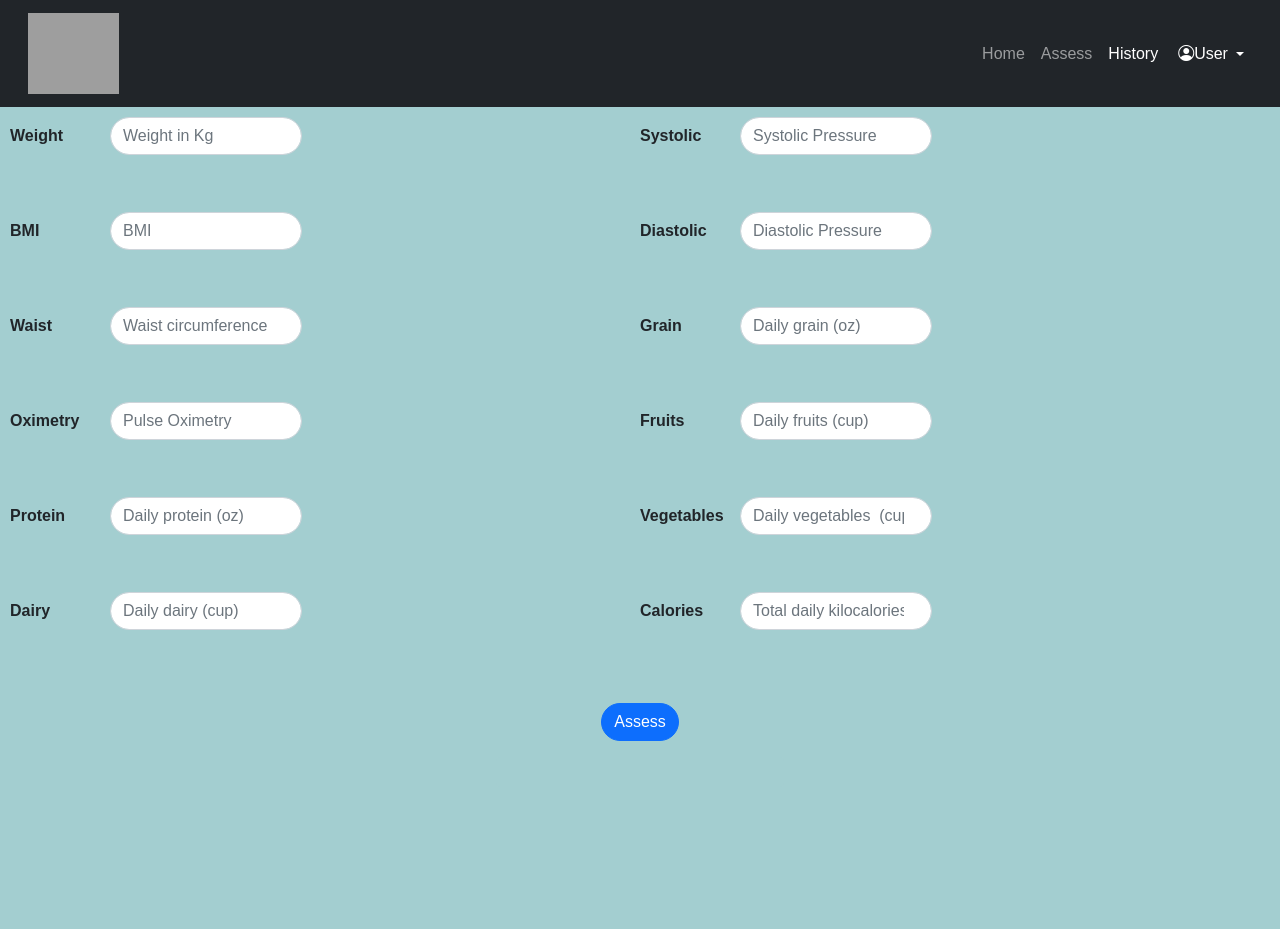
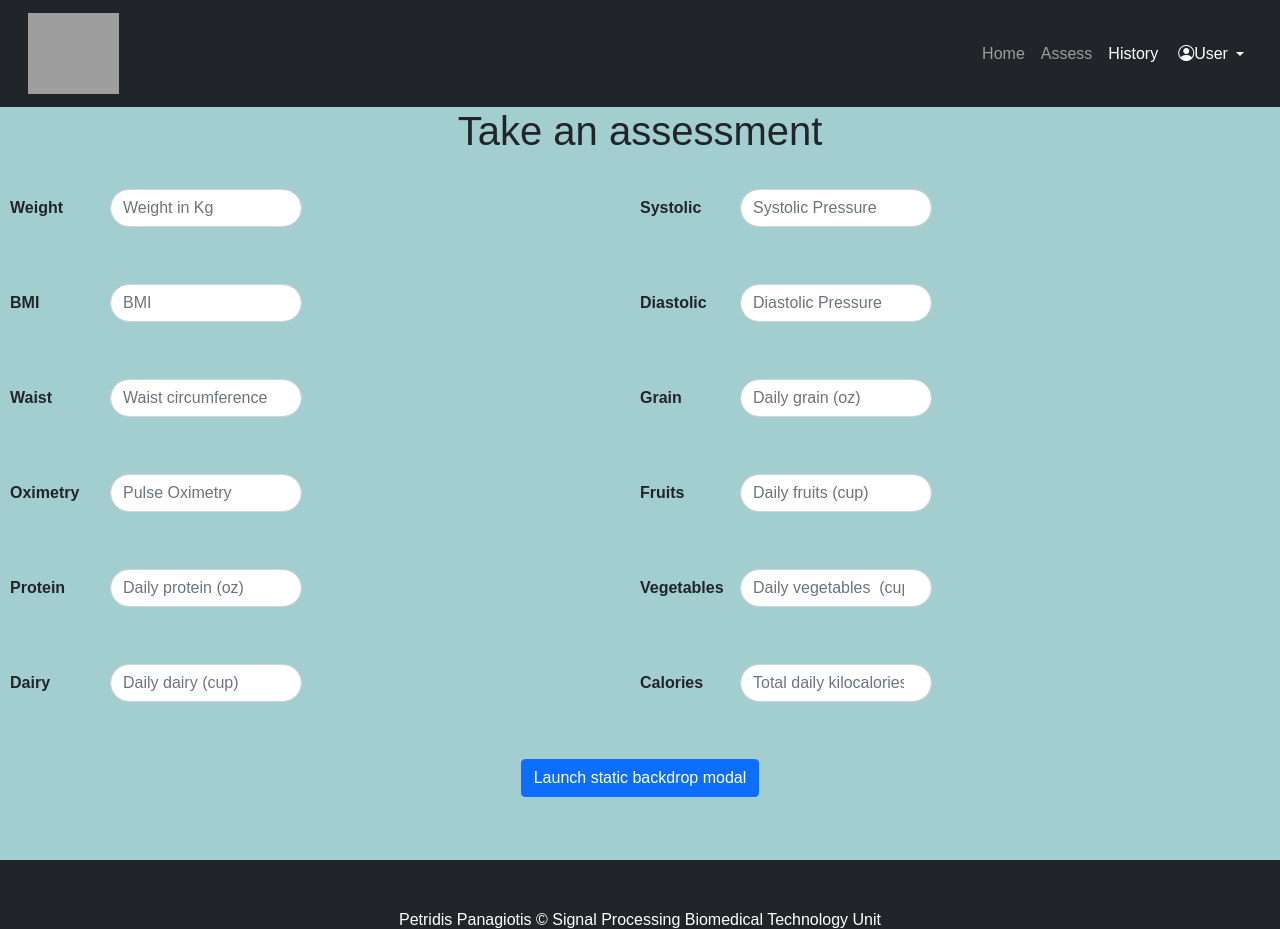
Before and after one commit to panos1998/backend, a FastAPI app: page /assess/ in a window 1280 px wide. Shown: the top 929 px of the page. Run offline with FastAPI, Linux system fonts and the light colour scheme; some libraries are stand-ins or nearby versions; grey boxes are pictures that could not be loaded.

Commit message:
major improvement assess

```diff
--- a/static/Page2.css
+++ b/static/Page2.css
@@ -280,25 +280,11 @@ body, h1, h2, h3, h4, h5, h6{
   margin:0 0 0 0 !important;
   border-radius:19.75px !important;
 }
-#button-box{
-  min-height:30px !important;
-  width:auto !important;
-}
 .form-group.flex.classRule-i16y5t-test-Page4{
   justify-content:center !important;
 }
 .btn.btn-primary.pointer.classRule-ik6h96-test-Page4{
   border-radius:19.75px !important;
-}
-.classRule-i2ebco-test-Page4{
-  margin:0 0 130px 0 !important;
-}
-#results-box{
-  min-height:30px !important;
-  width:auto !important;
-}
-#is286t{
-  width:18rem !important;
 }
 .navbar-brand.classRule-inqw-test-Page4{
   width:91px !important;
@@ -310,18 +296,9 @@ body, h1, h2, h3, h4, h5, h6{
 .dropdown-menu.classRule-i6ugi-test-Page4{
   margin:1.875px 0 0 -70px !important;
 }
-.card-body.classRule-iss2g7-test-Page4{
+.form-group.flex.classRule-if8eps-test-Page4{
+  background-color:#a3ced0 !important;
   justify-content:center !important;
-}
-.form-group.flex.classRule-if8eps-test-Page4{
-  justify-content:center !important;
-}
-body{
-  background-color:#a3ced0 !important;
-}
-.card.classRule-is286t-test-Page4{
-  background-color:#a3ced0 !important;
-  border:0 solid rgba(0, 0, 0, 0.125) !important;
 }
 #ioxehd{
   min-height:30px !important;
@@ -337,6 +314,27 @@ body{
   justify-content:center !important;
   max-width:100% !important;
   width:100% !important;
+}
+#ipflaj{
+  min-height:30px !important;
+  width:auto !important;
+}
+.form-group.flex.classRule-ipflaj-test-Assess{
+  justify-content:center !important;
+  background-color:#a3ced0 !important;
+}
+.classRule-im2v7-test-Page4{
+  background-color:#a3ced0 !important;
+}
+body{
+  background-color:#a3ced0 !important;
+}
+#idpelj{
+  min-height:30px !important;
+  width:auto !important;
+}
+.form-group.flex.classRule-idpelj-test-Assess{
+  justify-content:center !important;
 }
 @media fadeEffect{
   0%{
--- a/static/Page2.js
+++ b/static/Page2.js
@@ -1,24 +1,33 @@
-document.getElementById('results-card').style.setProperty("display","none","important");
 document.getElementById('assess-button').onclick = (event) => {
+  //get the input variables of the form
   var input = [document.getElementsByName('weight')[0].value, document.getElementsByName('systolic')[0].value, document.getElementsByName('bmi')[0].value,document.getElementsByName("diastolic")[0].value, document.getElementsByName('waist')[0].value,  document.getElementsByName('grain')[0].value,  document.getElementsByName('oximetry')[0].value, document.getElementsByName('fruits')[0].value,  document.getElementsByName('protein')[0].value,  document.getElementsByName('vegetables')[0].value,  document.getElementsByName('dairy')[0].value, document.getElementsByName('calories')[0].value];
   let hasNegative = input.some(value=> value<0);
+  //check for negative values
   let hasNull = input.some(value=> value=="");
+  //check for empty values
   console.log(input)
   if(hasNegative){
-    document.getElementById('results-text').innerHTML="Please don't give negative values"
-    document.getElementById('results-card').style.setProperty("display","block","important");
-    document.getElementById('results-card').style.setProperty('background-color','Khaki',"important");
+    //case negative value detected, create some graphics and present a warning message
+    document.getElementById('staticBackdropLabel').textContent="Op!";
+    document.getElementById('modal-content').textContent="Please insert positive values";
+    document.getElementById('modal-body').style.setProperty('background-color','Khaki',"important");
   }
   else if(hasNull){
-    document.getElementById('results-text').innerHTML="Please fill all fields"
-    document.getElementById('results-card').style.setProperty("display","block","important");
-    document.getElementById('results-card').style.setProperty('background-color','Khaki',"important");
+    // case empty value detected, create some graphics and present a warning message
+    document.getElementById('staticBackdropLabel').textContent="Huh!"
+    document.getElementById('modal-content').textContent="You may have forgotten to fill some inputs"
+    document.getElementById('modal-body').style.setProperty('background-color','Khaki',"important");
   }
   else{
-    document.getElementById('form-box').style.setProperty("display","none","important");
+    //case everything is ok hide the form body
+    //document.getElementById('form-box').style.setProperty("display","none","important");
+    //save input data into data dictionary-javascript object
+    document.getElementById('staticBackdropLabel').textContent="\u2705 Perfect!"
+    document.getElementById('modal-content').textContent="Your results will be available right there very soon"
+    document.getElementById('modal-body').style.setProperty('background-color','Violet',"important");
     const data = {
+      weight:input[0],
       BMI:input[2],
-      weight:input[0],
       waist:input[4],
       systolic:input[1],
       diastolic:input[3],
@@ -26,24 +35,32 @@ document.getElementById('assess-button').onclick = (event) => {
       grain:input[5],
       fruit:input[7],
       vegan:input[9],
+      dairy:input[10],
       protein:input[8],
-      dairy:input[10],
       total_cal:input[11]
     }
-    postData("/metrics/",data).then(data=>{
-      let prob = data['prob']
+    //send data for machine learning through http POST request at appropriate endpoint
+    postData("https://biomedicalapp.herokuapp.com/metrics/",data).then(data=>{
+      let prob = data['prob']//the calculated diabetes risk probability
       writedata(data);
+      //save data to localStorage
       console.log(data);
-      const color = prob<0.5 ? 'lightgreen':'coral';
-      document.getElementById('assess-button').style.setProperty('display','none','important');
-      document.getElementById('results-card').style.setProperty('display','block','important');
-      document.getElementById('footer').style.setProperty('position','fixed','important');
-      document.getElementById('results-card').style.setProperty('background-color',color,'important');
-      document.getElementById('results-text').innerHTML='Your risk probability is'+" "+prob+"";
+      const color = prob<0.5 ? 'MediumSeaGreen':'coral';
+      const resultsMessage = prob<0.5 ? "Keep having a healthy lifestyle": "You should consider making a health checkup";
+      //background color for some graphics depending on prob result
+      // hide assess button
+      //footer to fixed for better presentation
+      //no need after modal
+      //document.getElementById('results-card').style.setProperty('background-color',color,'important');
+      //background color of results card
+      document.getElementById('modal-body').style.setProperty("background-color", color, "important")
+      document.getElementById('modal-content').textContent='Your risk probability is'+" "+prob+". "+resultsMessage+"";
+      //put a message with calculated prob into card
     }
                                                                       );
   }
 };
+// postData function from https://developer.mozilla.org/en-US/docs/Web/API/Fetch_API/Using_Fetch
 async function postData(url = '', data = {
 }
                         ) {
@@ -66,6 +83,7 @@ async function postData(url = '', data = {
   return response.json();
   // parses JSON response into native JavaScript objects
 }
+//save details of metric to localStorage
 function writedata(inputdata){
   if (localStorage.getItem('records')===null){
     console.log('ksekiniste  tora tin dokimi sas')
@@ -104,10 +122,10 @@ document.getElementById('i80i7').onclick = (event) => {
     window.document.location = 'https://biomedicalapp.herokuapp.com/history/';
   }
 };
-document.getElementById('navigator-history').onclick = (event) => {
+document.getElementById('i6pnoz').onclick = (event) => {
   event.preventDefault();
   {
-    window.document.location = 'https://biomedicalapp.herokuapp.com/history/';
+    window.document.location = '/history/';
   }
 };
 window.onload = () => {
--- a/templates/html/Page2.html
+++ b/templates/html/Page2.html
@@ -55,6 +55,10 @@
         </div>
       </div>
     </nav>
+    <div id="ipflaj" class="form-group flex classRule-ipflaj-test-Assess">
+      <h1 id="im00bd" class="classRule-im00bd-test-Assess">Take an assessment
+      </h1>
+    </div>
     <div id="form-box" class="form-group flex classRule-i68yr-test-Page4">
       <div id="im2v7" class="gjs-row classRule-im2v7-test-Page4">
         <div id="itj9b" class="gjs-cell classRule-itj9b-test-Page4">
@@ -176,22 +180,31 @@
           </div>
         </div>
       </div>
-    </div>
-    <div id="i2ebco" class="gjs-row classRule-i2ebco-test-Page4">
-      <div id="igy5oc" class="gjs-cell classRule-igy5oc-test-Page4">
-        <div id="button-box" class="form-group flex classRule-i16y5t-test-Page4">
-          <div id="assess-button" insert-code class="btn btn-primary pointer classRule-ik6h96-test-Page4">Assess
+      <div id="i6iirl" class="gjs-row classRule-i6iirl-test-Assess">
+        <div id="ipfjvj" class="gjs-cell classRule-ipfjvj-test-Assess">
+          <div id="idpelj" class="form-group flex classRule-idpelj-test-Assess">
+            <button type="button" data-bs-toggle="modal" data-bs-target="#staticBackdrop" id="assess-button" insert-code class="btn btn-primary classRule-incvnp-test-Assess pointer">
+              Launch static backdrop modal
+            </button>
           </div>
         </div>
-        <div id="results-box" class="form-group flex classRule-if8eps-test-Page4">
-          <div wablitype="card" wabliname="card" id="is286t" class="card classRule-is286t-test-Page4">
-            <div id="results-card" class="card-body classRule-iss2g7-test-Page4">
-              <h5 id="itjrq2" class="card-title classRule-itjrq2-test-Page4">Diabetes risk assessment
-              </h5>
-              <p id="results-text" class="card-text classRule-ius92k-test-Page4">Your risk probability is:
-              </p>
-              <button href="https://biomedicalapp.herokuapp.com/history/" id="navigator-history" class="btn btn-primary classRule-iqdv6a-test-Page4 pointer">History</button>
-            </div>
+      </div>
+    </div>
+    <!-- Modal -->
+    <div id="staticBackdrop" data-bs-backdrop="static" data-bs-keyboard="false" tabindex="-1" aria-labelledby="staticBackdropLabel" aria-hidden="true" class="modal fade classRule-staticBackdrop-test-Assess">
+      <div id="iflkft" class="modal-dialog classRule-iflkft-test-Assess">
+        <div id="modal-body" class="modal-content classRule-iroj1h-test-Assess">
+          <div id="i7kqsj" class="modal-header classRule-i7kqsj-test-Assess">
+            <h5 id="staticBackdropLabel" class="modal-title classRule-staticBackdropLabel-test-Assess">Modal title
+            </h5>
+            <button type="button" data-bs-dismiss="modal" aria-label="Close" id="iaq9qs" class="btn-close classRule-iaq9qs-test-Assess"></button>
+          </div>
+          <div id="modal-content" class="modal-body classRule-i9pbz1-test-Assess">
+            ...
+          </div>
+          <div id="izpzf9" class="modal-footer classRule-izpzf9-test-Assess">
+            <button type="button" data-bs-dismiss="modal" id="ikolng" class="btn btn-secondary classRule-ikolng-test-Assess">Close</button>
+            <button type="button" id="i6pnoz" href="/history/" class="btn btn-primary classRule-i6pnoz-test-Assess pointer">History</button>
           </div>
         </div>
       </div>
```
